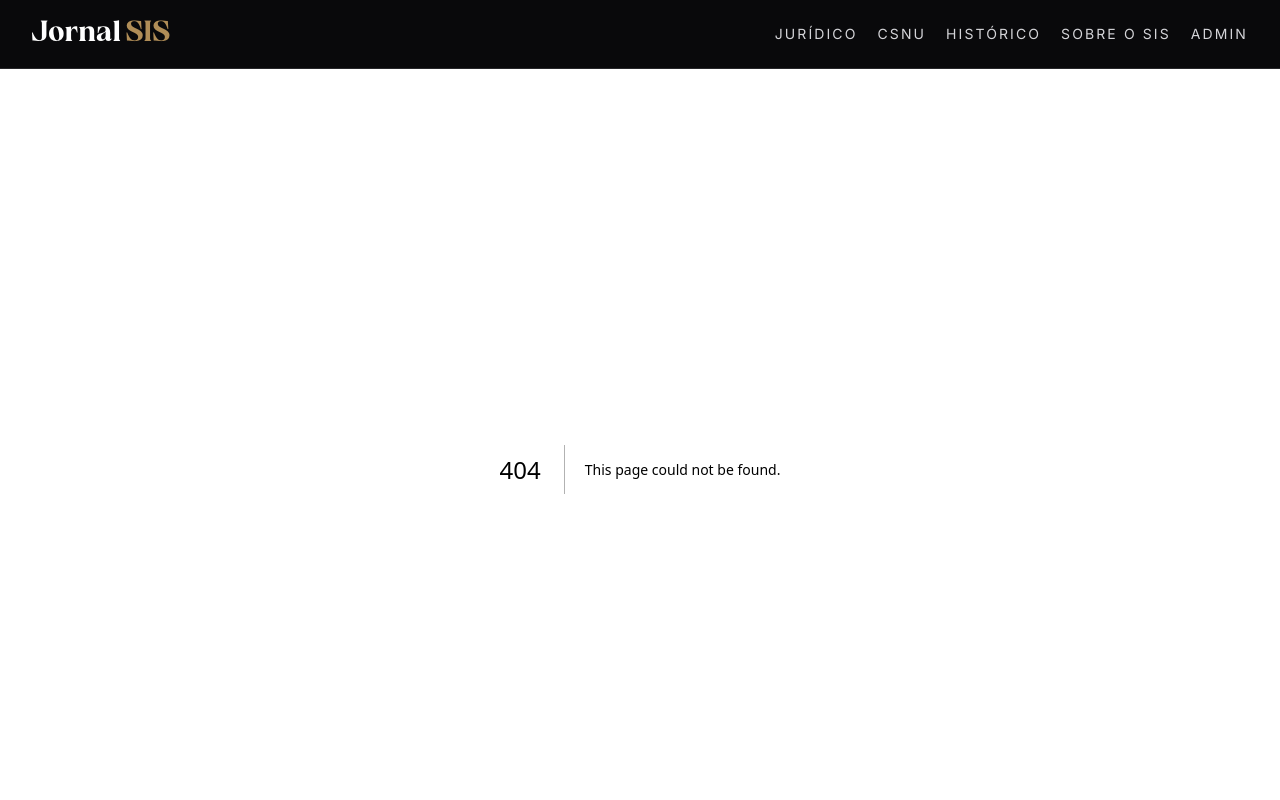
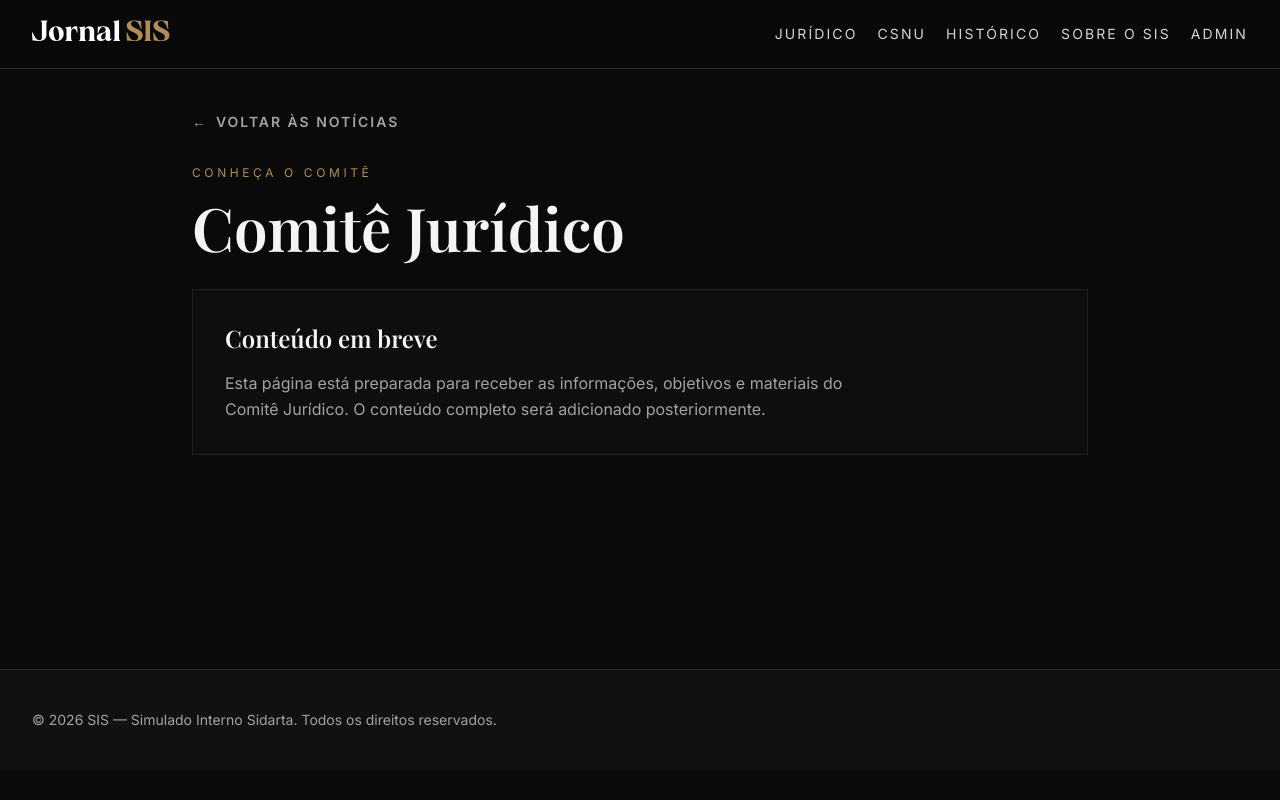
Before and after one commit to delislt/sitedenoticias, a Next.js app: page /comite/juridico in a window 1280 px wide. Before the commit this address had no page. Shown: the top 800 px of the page. Built offline with nearby package versions, Linux system fonts and the light colour scheme.

Commit message:
feat: add committee placeholder pages

```diff
--- /dev/null
+++ b/app/comite/[slug]/page.tsx
@@ -0,0 +1,46 @@
+import Link from 'next/link';
+import { notFound } from 'next/navigation';
+import { categoryLabels, type Category } from '@/data/news';
+
+const validCommittees: Category[] = ['juridico', 'csnu', 'historico'];
+
+export function generateStaticParams() {
+  return validCommittees.map((slug) => ({ slug }));
+}
+
+export default function CommitteePage({ params }: { params: { slug: Category } }) {
+  if (!validCommittees.includes(params.slug)) {
+    notFound();
+  }
+
+  const committeeName = categoryLabels[params.slug];
+
+  return (
+    <main className="container-premium py-10">
+      <div className="mx-auto max-w-4xl space-y-8">
+        <Link
+          href={'/categoria/' + params.slug}
+          className="inline-flex items-center gap-2 text-sm font-semibold uppercase tracking-[0.14em] text-zinc-400 transition hover:text-gold focus-visible:outline focus-visible:outline-2 focus-visible:outline-offset-4 focus-visible:outline-gold"
+        >
+          <span aria-hidden="true">←</span>
+          Voltar às notícias
+        </Link>
+
+        <header className="space-y-4">
+          <p className="text-xs uppercase tracking-[0.3em] text-gold">Conheça o comitê</p>
+          <h1 className="font-display text-4xl leading-tight md:text-6xl">
+            Comitê {committeeName}
+          </h1>
+        </header>
+
+        <section className="card-border space-y-4 p-6 sm:p-8">
+          <h2 className="font-display text-2xl text-zinc-100">Conteúdo em breve</h2>
+          <p className="max-w-2xl leading-relaxed text-zinc-400">
+            Esta página está preparada para receber as informações, objetivos e materiais do
+            Comitê {committeeName}. O conteúdo completo será adicionado posteriormente.
+          </p>
+        </section>
+      </div>
+    </main>
+  );
+}
```
